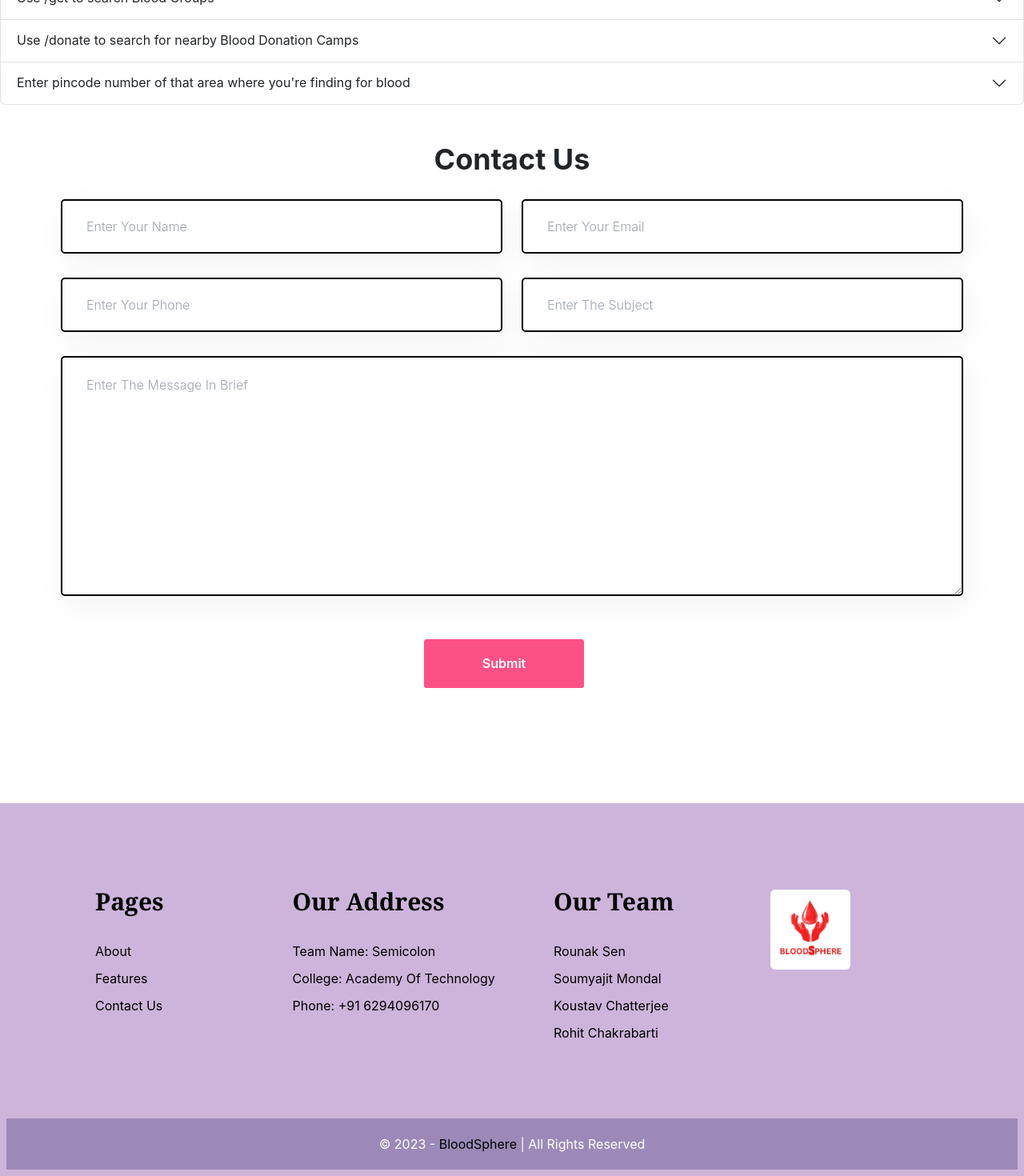
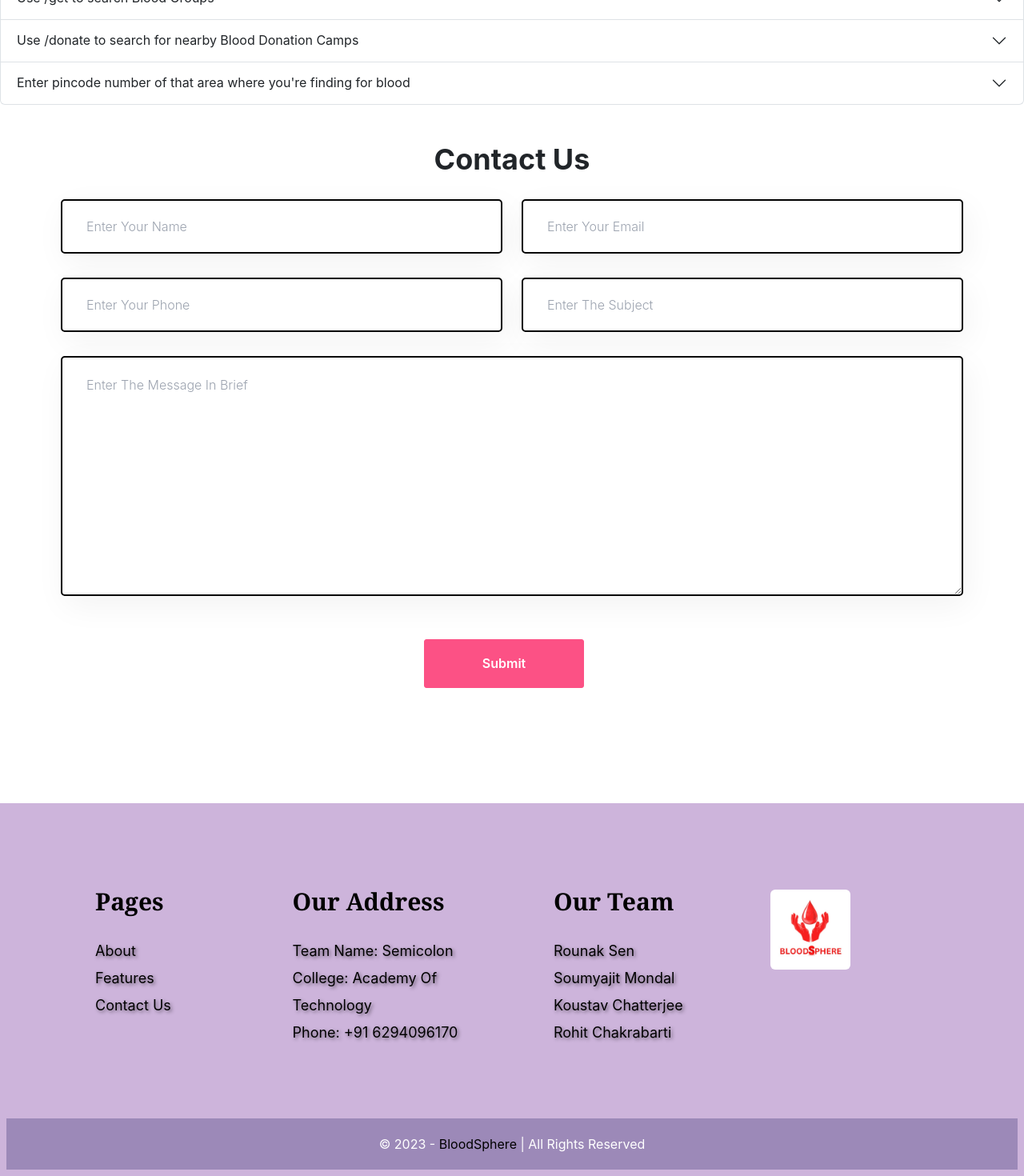
Before and after one commit to rony0000013/Blood-Sphere, a React (Create React App) app: page / in a window 1280 px wide. Shown: the part 2693-4163 px from the top of the page at 80% size. Built offline with nearby package versions, Linux system fonts and the light colour scheme.

Commit message:
added more animations

```diff
--- a/src/Pages/Home/Appoinment/Appoinment.jsx
+++ b/src/Pages/Home/Appoinment/Appoinment.jsx
@@ -15,21 +15,21 @@ const Appoinment = () => {
                         <div className="appoinment-form">
                             <form action="#" className="row">
                                 <Col md={6} lg={6}>
-                                    <input type="text" placeholder="Enter Your Name" />
+                                    <input type="text" data-aos="fade-right" placeholder="Enter Your Name" />
+                                </Col>
+                                <Col md={6} lg={6} >
+                                    <input data-aos="fade-left" type="email" placeholder="Enter Your Email" />
                                 </Col>
                                 <Col md={6} lg={6}>
-                                    <input type="email" placeholder="Enter Your Email" />
+                                    <input type="phone" data-aos="fade-right" placeholder="Enter Your Phone" />
                                 </Col>
                                 <Col md={6} lg={6}>
-                                    <input type="phone" placeholder="Enter Your Phone" />
-                                </Col>
-                                <Col md={6} lg={6}>
-                                    <input type="text" placeholder="Enter The Subject" />
+                                    <input type="text" data-aos="fade-left" placeholder="Enter The Subject" />
                                 </Col>
                                 <Col md={12} lg={12}>
-                                    <textarea name="Message" id="" cols="30" rows="10" placeholder="Enter The Message In Brief"></textarea>
+                                    <textarea data-aos="fade-up" name="Message" id="" cols="30" rows="10" placeholder="Enter The Message In Brief"></textarea>
                                 </Col>
-                                <div className="col-md-12 text-center">
+                                <div className="col-md-12 text-center" >
                                 <Link to="/approved"><button className="theme-btn btn-fill form-btn mt-5 mb-4">Submit</button>
                                 </Link>
                                 </div>
--- a/src/Pages/Home/Footer/Footer.css
+++ b/src/Pages/Home/Footer/Footer.css
@@ -19,16 +19,18 @@
     font-weight: 600;
 }
 .footer-link {
+    font-size: 18px;
     font-weight: 400;
     display: block;
     line-height: 34px;
     color: #000;
+    text-shadow: 2px 2px 4px rgba(0, 0, 0, 0.5);
 
 }
 
 .footer-link:hover {
     color: #fff !important;
-    scale: 1.1;
+    scale: 1.05;
     transition: 0.3s ease-in-out;
 }
 
--- a/src/Pages/Home/Footer/Footer.jsx
+++ b/src/Pages/Home/Footer/Footer.jsx
@@ -8,21 +8,21 @@ const Footer = () => {
             <Container>
                 <Row className="text-black">
                     <Col xs={6} md={3}>
-                        <div className="single-footer-widget ml-10">
+                        <div className="single-footer-widget ml-10" data-aos="fade-up">
                             <div className="widget-title">
                                 <h2>Pages</h2>
                             </div>
                             <div className="widget-content">
                                 {/* <NavLink className="footer-link">For Patients</NavLink> */}
                                 {/* <NavLink className="footer-link">FAQ's</NavLink> */}
-                                <NavLink className="footer-link">About</NavLink>
+                                <NavLink className="footer-link " >About</NavLink>
                                 <NavLink className="footer-link">Features</NavLink>
                                 <NavLink className="footer-link">Contact Us</NavLink>
                             </div>
                         </div>
                     </Col>
                     <Col xs={6} md={3}>
-                        <div className="single-footer-widget">
+                        <div className="single-footer-widget" data-aos="fade-up">
                             <div className="widget-title">
                                 <h2>Our Address</h2>
                             </div>
@@ -34,7 +34,7 @@ const Footer = () => {
                         </div>
                     </Col>
                     <Col xs={6} md={3}>
-                        <div className="single-footer-widget ml-10">
+                        <div className="single-footer-widget ml-10" data-aos="fade-up">
                             <div className="widget-title">
                                 <h2>Our Team</h2>
                             </div>
@@ -47,13 +47,13 @@ const Footer = () => {
                         </div>
                     </Col>
                     <Col xs={6} md={3}>
-                        <div className="single-footer-widget w-[100px] h-[10px] ml-6">
+                        <div className="single-footer-widget w-[100px] h-[10px] ml-6" data-aos="fade-up">
                             <img className="logo rounded" src={logo} alt="BloodSphere" />
                         </div>
                     </Col>
                 </Row>
             </Container>
-            <div className="footer-copy-right text-center text-white">
+            <div className="footer-copy-right text-center text-white" data-aos="fade-down">
                 <p className='mb-0'>&copy; 2023 - <span className="developer">BloodSphere</span> | All Rights Reserved</p>
             </div>
         </div>
```
